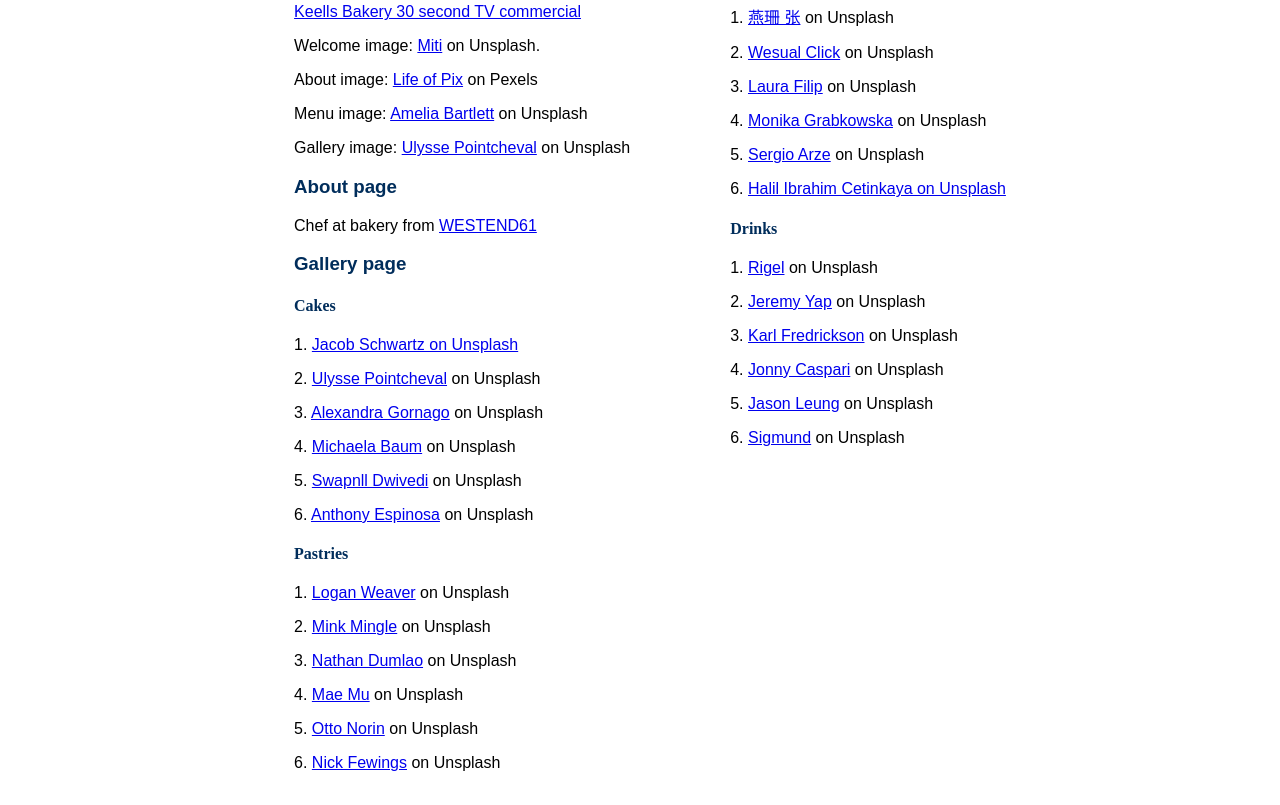
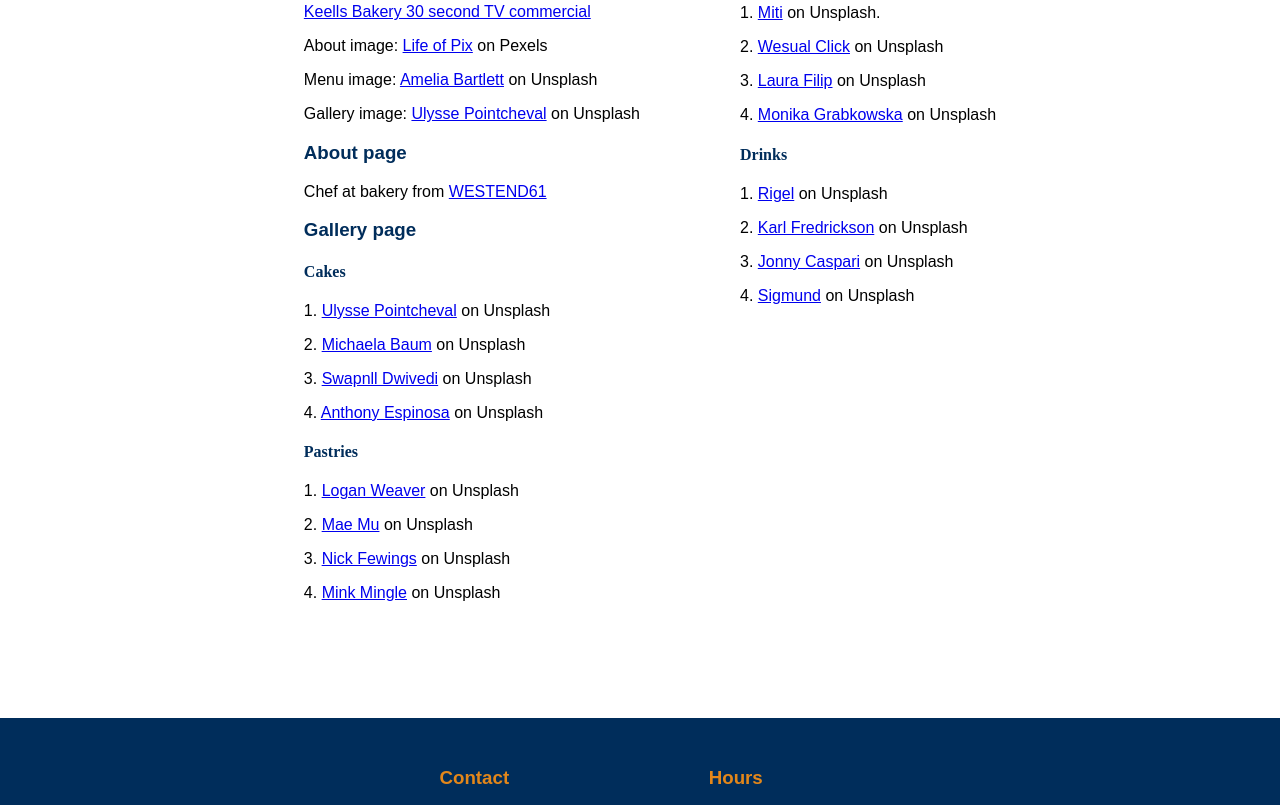
Before and after one commit to ksemanur8/daybreakery, a plain HTML site: page credits/index.html in a window 1280 px wide. Shown: the part 283-1088 px from the top of the page. Drawn offline with Linux system fonts and the light colour scheme; a web font is replaced by a local one.

Commit message:
Updated credits

```diff
--- a/credits/index.html
+++ b/credits/index.html
@@ -56,10 +56,6 @@
           >
         </p>
         <p>
-          Welcome image: <a href="https://unsplash.com/@mitifotos">Miti</a> on
-          Unsplash.
-        </p>
-        <p>
           About image:
           <a
             href="https://www.pexels.com/@life-of-pix?utm_content=attributionCopyText&utm_medium=referral&utm_source=pexels"
@@ -89,30 +85,19 @@
         <h4>Cakes</h4>
         <p>
           1.
-          <a href="https://unsplash.com/@rosenberg12"
-            >Jacob Schwartz on Unsplash</a
-          >
-        </p>
-        <p>
-          2.
           <a href="https://unsplash.com/@ulysse_pcl">Ulysse Pointcheval</a> on
           Unsplash
         </p>
         <p>
-          3.
-          <a href="https://unsplash.com/@alexagornago">Alexandra Gornago</a>
-          on Unsplash
-        </p>
-        <p>
-          4. <a href="https://unsplash.com/@miksbaum">Michaela Baum</a> on
+          2. <a href="https://unsplash.com/@miksbaum">Michaela Baum</a> on
           Unsplash
         </p>
         <p>
-          5. <a href="https://unsplash.com/@momentance">Swapnll Dwivedi</a> on
+          3. <a href="https://unsplash.com/@momentance">Swapnll Dwivedi</a> on
           Unsplash
         </p>
         <p>
-          6.
+          4.
           <a href="https://unsplash.com/@thony_espi">Anthony Espinosa</a> on
           Unsplash
         </p>
@@ -121,30 +106,21 @@
           1. <a href="https://unsplash.com/@lgnwvr">Logan Weaver</a> on Unsplash
         </p>
         <p>
-          2. <a href="https://unsplash.com/@minkmingle">Mink Mingle</a> on
+          2. <a href="https://unsplash.com/@picoftasty">Mae Mu</a> on Unsplash
+        </p>
+        <p>
+          3. <a href="https://unsplash.com/@jannerboy62">Nick Fewings</a> on
           Unsplash
         </p>
         <p>
-          3. <a href="https://unsplash.com/@nate_dumlao">Nathan Dumlao</a> on
-          Unsplash
-        </p>
-        <p>
-          4. <a href="https://unsplash.com/@picoftasty">Mae Mu</a> on Unsplash
-        </p>
-        <p>
-          5. <a href="https://unsplash.com/@otto_norin">Otto Norin</a> on
-          Unsplash
-        </p>
-        <p>
-          6. <a href="https://unsplash.com/@jannerboy62">Nick Fewings</a> on
+          4. <a href="https://unsplash.com/@minkmingle">Mink Mingle</a> on
           Unsplash
         </p>
       </div>
       <div class="column">
         <h4>Breads</h4>
         <p>
-          1. <a href="https://unsplash.com/@nikizhang1995">燕珊 张</a> on
-          Unsplash
+          1. <a href="https://unsplash.com/@mitifotos">Miti</a> on Unsplash.
         </p>
         <p>
           2. <a href="https://unsplash.com/@wesual">Wesual Click</a> on Unsplash
@@ -157,35 +133,19 @@
           4. <a href="https://unsplash.com/@moniqa">Monika Grabkowska</a> on
           Unsplash
         </p>
-        <p>
-          5. <a href="https://unsplash.com/@sergich">Sergio Arze</a> on Unsplash
-        </p>
-        <p>
-          6.
-          <a href="https://unsplash.com/@hicetinkaya"
-            >Halil Ibrahim Cetinkaya on Unsplash</a
-          >
-        </p>
         <h4>Drinks</h4>
         <p>1. <a href="https://unsplash.com/@rigels">Rigel</a> on Unsplash</p>
         <p>
-          2. <a href="https://unsplash.com/@jeremyyappy">Jeremy Yap</a> on
+          2. <a href="https://unsplash.com/@kfred">Karl Fredrickson</a> on
           Unsplash
         </p>
         <p>
-          3. <a href="https://unsplash.com/@kfred">Karl Fredrickson</a> on
+          3. <a href="https://unsplash.com/@jonnysplsh">Jonny Caspari</a> on
           Unsplash
         </p>
+
         <p>
-          4. <a href="https://unsplash.com/@jonnysplsh">Jonny Caspari</a> on
-          Unsplash
-        </p>
-        <p>
-          5. <a href="https://unsplash.com/@ninjason">Jason Leung</a> on
-          Unsplash
-        </p>
-        <p>
-          6. <a href="https://unsplash.com/@sigmund">Sigmund</a> on Unsplash
+          4. <a href="https://unsplash.com/@sigmund">Sigmund</a> on Unsplash
         </p>
       </div>
     </div>
```
